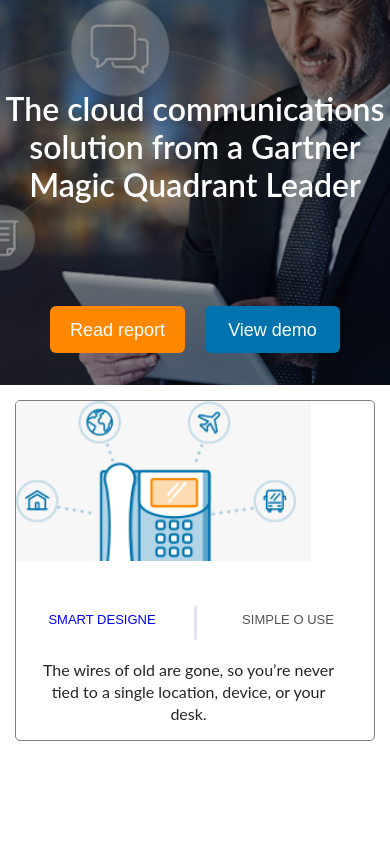
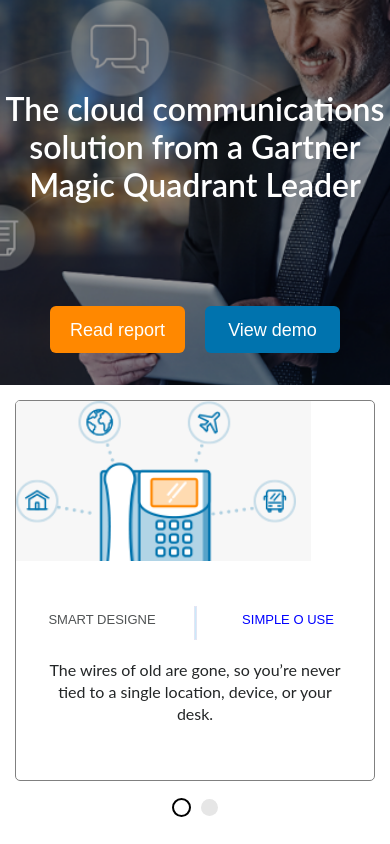
Before and after one commit to AlexandrShah/Plastilin, a website: page Index.html in a window 390 px wide. Drawn offline with nearby package versions, Linux system fonts and the light colour scheme.

Commit message:
2nd cm
2cm

```diff
--- a/Index.html
+++ b/Index.html
@@ -5,6 +5,7 @@
     <title>Title</title>
     <link rel="stylesheet" href="css/main.css">
     <meta name="viewport" content="width=device-width, initial-scale=1">
+
 </head>
 <body>
     <div class="wrapper">
@@ -79,9 +80,9 @@
             <div id="simple" class="tabcontent">
             </div>
             <div class="tablist">
-                <button class="tablink" onclick="openEl('smart','smart1', this,'blue')" id="defaultOpen">Smart Designe</button>
+                <button class="tablink"  onclick="openEl('smart','smart1','a1', this,'blue')" id="defaultOpen">Smart Designe</button>
                 <div class="br"></div>
-                <button class="tablink" onclick="openEl('simple','simple1', this,'blue')">Simple o use</button>
+                <button class="tablink" onclick="openEl('simple','simple1','a2', this,'blue')" id="hr">Simple o use</button>
                 <div class="bttab">
                     <div id="smart1" class="tabcontent1">
                         The wires of old are gone, so you’re never tied to a single location, device, or your desk.
@@ -92,9 +93,10 @@
                 </div>
 
             </div>
-
-
-
+        </div>
+        <div class="pag">
+            <a id="a1" class="pags " onclick="openEl('smart','smart1','a1', this,'blue')" href="#"></a>
+            <a id="a2" class="pags " onclick="openEl('simple','simple1','a2', this,'blue')" href="#"></a>
         </div>
 
 
@@ -102,6 +104,7 @@
 
 
     </div>
+    <script src="../node_modules/jquery/dist/jquery.min.js"></script>
     <script type="text/javascript"  src="js/my js.js"></script>
 </body>
 </html>
--- a/css/main.less
+++ b/css/main.less
@@ -230,7 +230,6 @@
   width:295px;
   color: white;
   display: none;
-  text-align: center;
   height: 160px;
   background-position: center, center,top 15px ,;
   background-repeat: no-repeat;
@@ -261,10 +260,8 @@
 }
 .bttab{
   display: flex;
-  align-self: flex-start;
   width: 100%;
   .tabcontent1 {
-    width:295px;
     color: #232627;
     display: none;
     text-align: center;
@@ -273,7 +270,27 @@
     font-weight: 400;
     line-height: 22px;
     margin: 15px 25px;
+    margin-bottom: 55px;
   }
+}
+.pag{
+display: none;
+  justify-content: center;
+  margin-top: 17px;
+}
+.pags{
+  height: 1px;
+  width: 1px;
+  background-color: #e6e6e6;
+  border-radius: 50px;
+  padding: 8px 8px;
+  margin: 1px 5px;
+}
+.active{
+  border: 2px black solid;
+  background-color: #ffffff;
+  padding:7px 7px;
+  margin-top: 0px;
 }
 
 
@@ -312,4 +329,7 @@
   .mobbody{
     display: block;
   }
+  .pag{
+    display: flex;
+  }
       }
--- a/js/my js.js
+++ b/js/my js.js
@@ -1,18 +1,34 @@
- function openEl(Name,tabname1,elmnt,color) {
-    var i, tabcontent, tablinks,tabname;
+$(document).ready(function () {
+
+
+
+
+});
+
+
+ function openEl(Name,tabname1,pg,elmnt,color) {
+    var i, tabcontent, tablinks,tabname,pgna;
     tabcontent = document.getElementsByClassName("tabcontent");
     for (i = 0; i < tabcontent.length; i++) {
         tabcontent[i].style.display = "none";
         tablinks =document.getElementsByClassName("tablink");
-        tablinks[i].style.color = "";
+        tablinks[i].style.color = color;
         tabname = document.getElementsByClassName("tabcontent1");
         tabname[i].style.display = "none";
+        pgna = document.getElementsByClassName('pags');
+        pgna[i].classList.remove('active')
+
+
+
+
 
     }
     document.getElementById(Name).style.display = "block";
-    elmnt.style.color = color;
+    elmnt.style.color = "";
     document.getElementById(tabname1).style.display = "block";
+    document.getElementById(pg).classList.toggle('active');
+
+
 
 }
-
 document.getElementById("defaultOpen").click();
```
Also changed, not shown: css/main.css.
